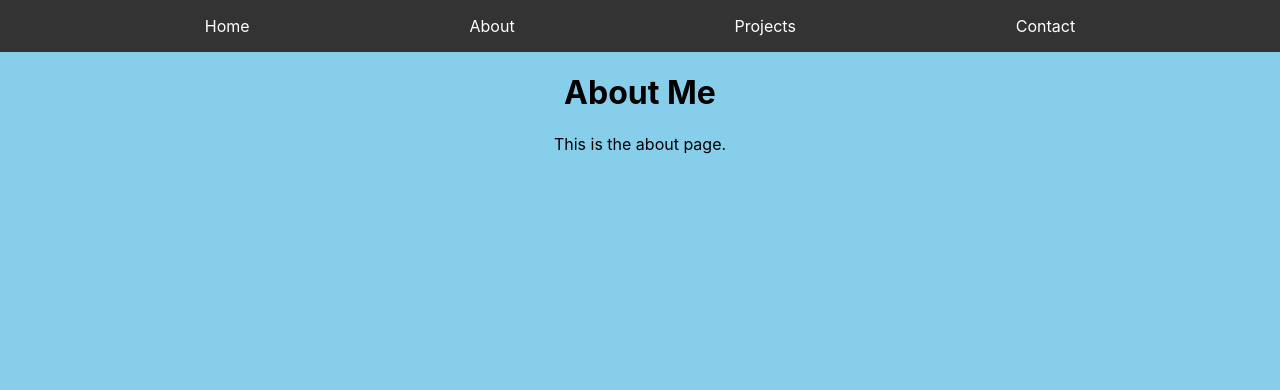
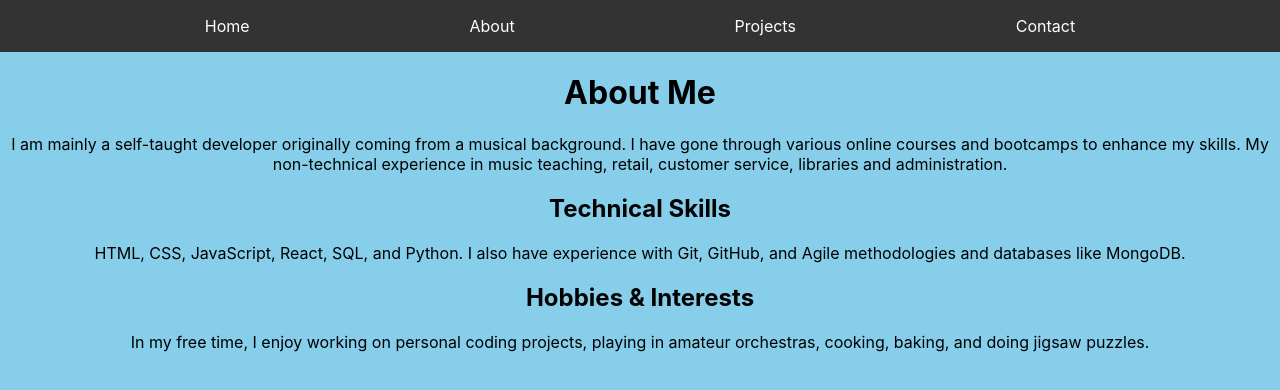
Before and after one commit to hannahro15/Hannah-Portfolio-Site, a React (Create React App) app: page /Hannah-Portfolio-Site/about in a window 1280 px wide. Shown: the top 390 px of the page. Built offline with nearby package versions, Linux system fonts and the light colour scheme.

Commit message:
Add content for the about me page

```diff
--- a/src/pages/About.js
+++ b/src/pages/About.js
@@ -5,7 +5,14 @@ function About() {
         <div className="about">
             <Navbar />
             <h1>About Me</h1>
-            <p>This is the about page.</p>
+            <p>I am mainly a self-taught developer originally coming from a musical background. I have gone through various online courses and bootcamps to enhance my skills.
+                My non-technical experience in music teaching, retail, customer service, libraries and administration.
+            </p>
+            <h2>Technical Skills</h2>
+            <p>HTML, CSS, JavaScript, React, SQL, and Python. I also have experience with Git, GitHub, and Agile methodologies and databases like MongoDB.</p>
+            <h2>Hobbies & Interests</h2>
+            <p>In my free time, I enjoy working on personal coding projects, playing in amateur orchestras, cooking, baking, and doing jigsaw puzzles.
+            </p>
         </div>
     );
 }
```
